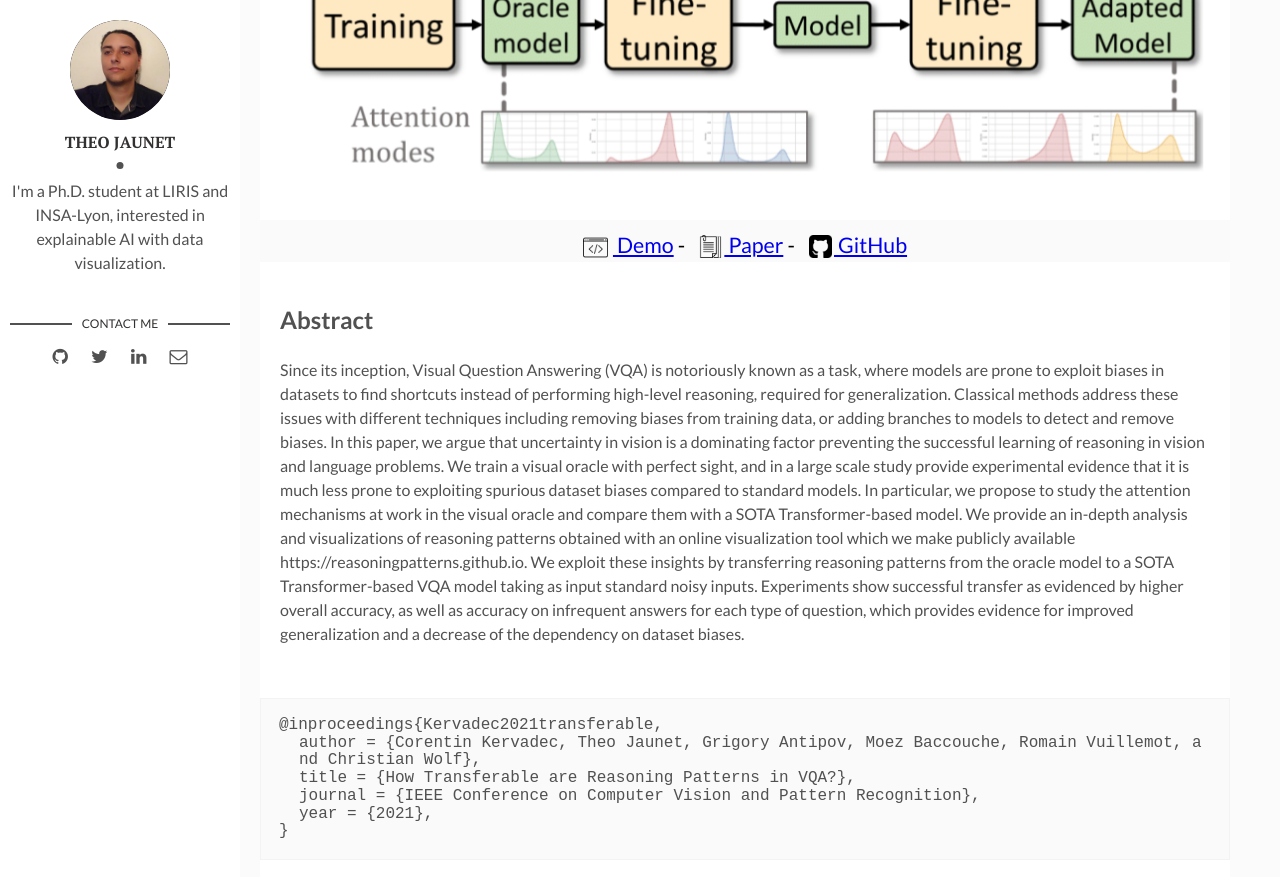
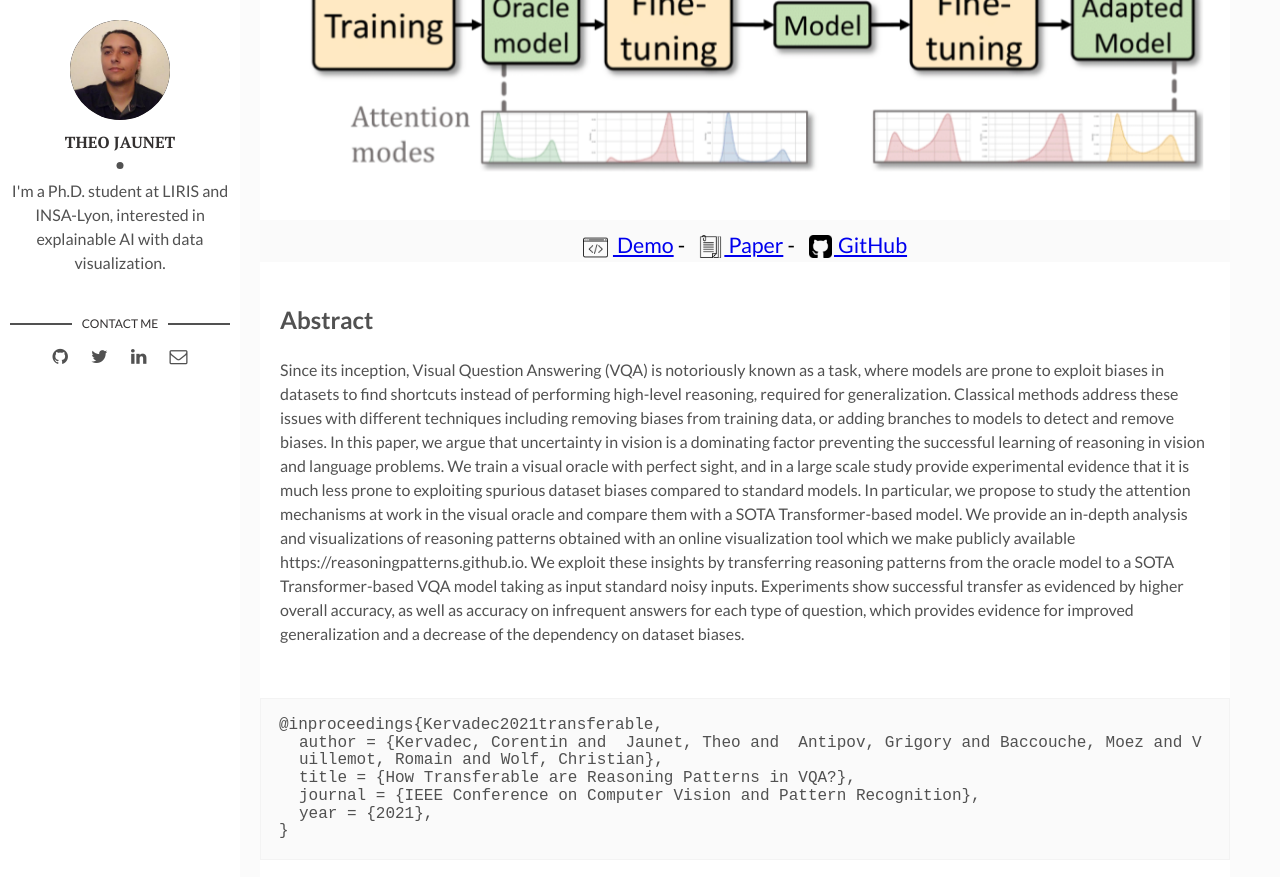
Before and after one commit to Theo-Jaunet/theo-jaunet.github.io, a Jekyll site: the page built from _posts/2021-02-24-ReasoningPatterns.markdown, in a window 1280 px wide and 900 px high, scrolled down 607 px. Shown: the top 877 px of the window. Built offline with Jekyll 4.4.1, drawn with Linux system fonts in a browser that asks for light colours.

```diff
--- a/_posts/2019-08-26-memory-reduction.markdown
+++ b/_posts/2019-08-26-memory-reduction.markdown
@@ -17,7 +17,7 @@ mention: "Best Submission Prize"
 
 bibtex_first: "@inproceedings{Jaunet:2019,"
 bibtex_end: "}"
-bibtex_content: "author = {Theo Jaunet, Romain Vuillemot, Christian Wolf},
+bibtex_content: "author = {Jaunet, Theo, and  Vuillemot, Romain and  Wolf, Christian},
 
 title = {What if we Reduce the Memory of an Artificial Doom Player?},
 
--- a/_posts/2020-05-22-DRLViz.markdown
+++ b/_posts/2020-05-22-DRLViz.markdown
@@ -17,11 +17,13 @@ test: ok
 try: ok
 bibtex_first: "@article {10.1111:cgf.13962,"
 bibtex_end: "}"
-bibtex_content: "journal = {Computer Graphics Forum},
+bibtex_content: "
 
     title = {{DRLViz: Understanding Decisions and Memory in Deep Reinforcement Learning}},
 
     author = {Jaunet, Theo and Vuillemot, Romain and Wolf, Christian},
+
+    journal = {Computer Graphics Forum},
 
     year = {2020},
 
--- a/_posts/2020-10-26-theoGuesser.markdown
+++ b/_posts/2020-10-26-theoGuesser.markdown
@@ -15,7 +15,7 @@ test: ok
 
 bibtex_first: "@inproceedings{Jaunet:2020,"
 bibtex_end: "}"
-bibtex_content: "author = {Theo Jaunet, Romain Vuillemot, Christian Wolf},
+bibtex_content: "author = {Jaunet, Theo and Vuillemot, Romain and  Wolf, Christian},
 
 title = {Theo guesser},
 
--- a/_posts/2021-02-24-ReasoningPatterns.markdown
+++ b/_posts/2021-02-24-ReasoningPatterns.markdown
@@ -17,7 +17,7 @@ paper: https://openreview.net/forum?id=hARFKEECBD_
 
 bibtex_first: "@inproceedings{Kervadec2021transferable,"
 bibtex_end: "}"
-bibtex_content: "author = {Corentin Kervadec, Theo Jaunet, Grigory Antipov, Moez Baccouche, Romain Vuillemot, and Christian Wolf},
+bibtex_content: "author = {Kervadec, Corentin and  Jaunet, Theo and  Antipov, Grigory and Baccouche, Moez and Vuillemot, Romain and Wolf, Christian},
 
 title = {How Transferable are Reasoning Patterns in VQA?},
 
--- a/_posts/2021-03-31-VisQA.markdown
+++ b/_posts/2021-03-31-VisQA.markdown
@@ -20,8 +20,7 @@ paper: https://arxiv.org/pdf/2104.00926.pdf
 
 bibtex_first: "@inproceedings{Jaunet2021visqa,"
 bibtex_end: "}"
-bibtex_content: "author = {Theo Jaunet, Corentin Kervadec, Romain Vuillemot, Grigory Antipov, Moez Baccouche, and Christian Wolf},
-
+bibtex_content: "author = {Jaunet, Theo and Kervadec, Corentin and Antipov, Grigory and Baccouche, Moez and Vuillemot, Romain and Wolf, Christian},
 title = {VisQA: X-raying Vision and Language Reasoning in Transformers},
 
 journal = {{arXiv preprint arXiv:2104.00926.},
```
Also changed, not shown: _posts/2021-07-27-Sim2RealViz.markdown (added, +40 -0 lines), 1 other file.
